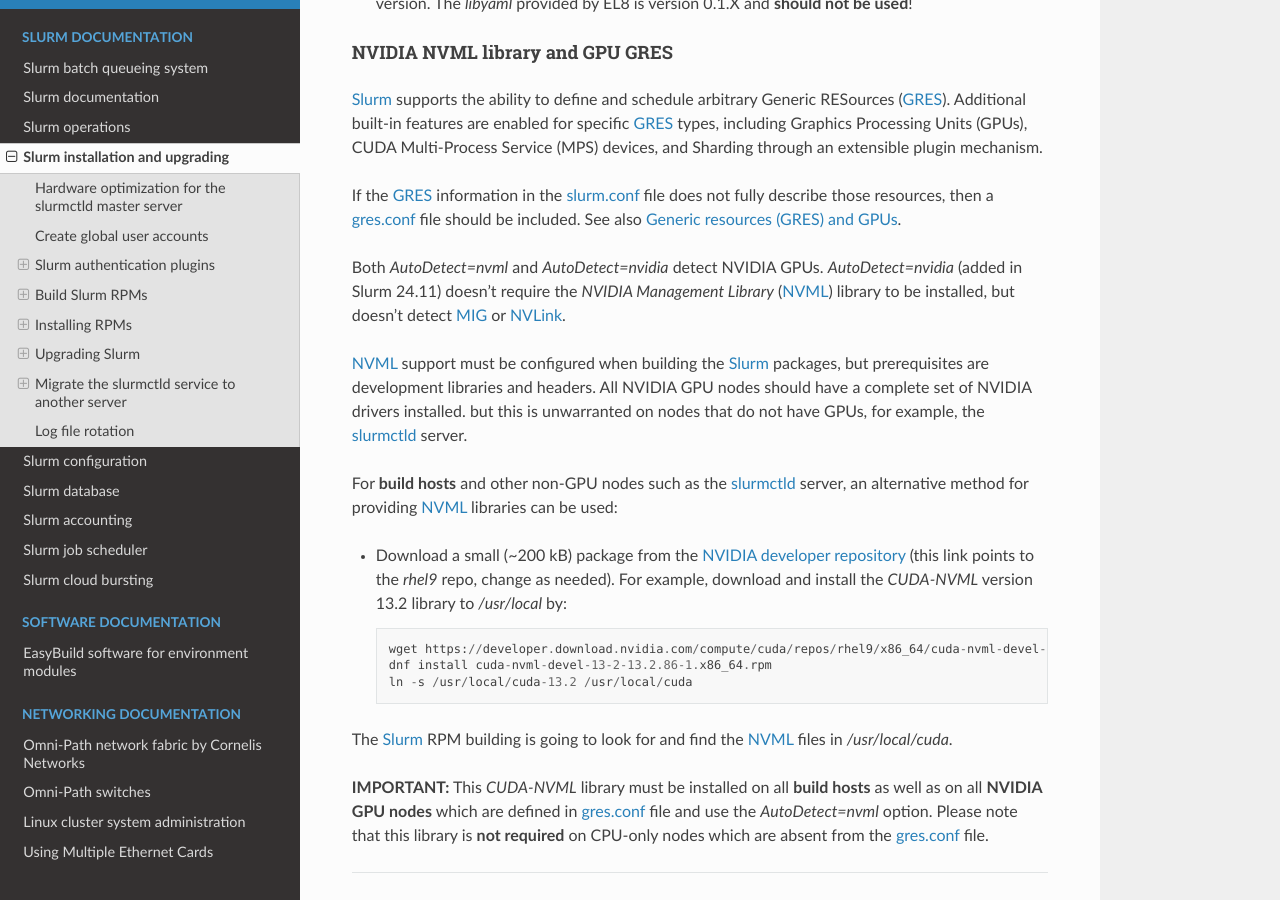
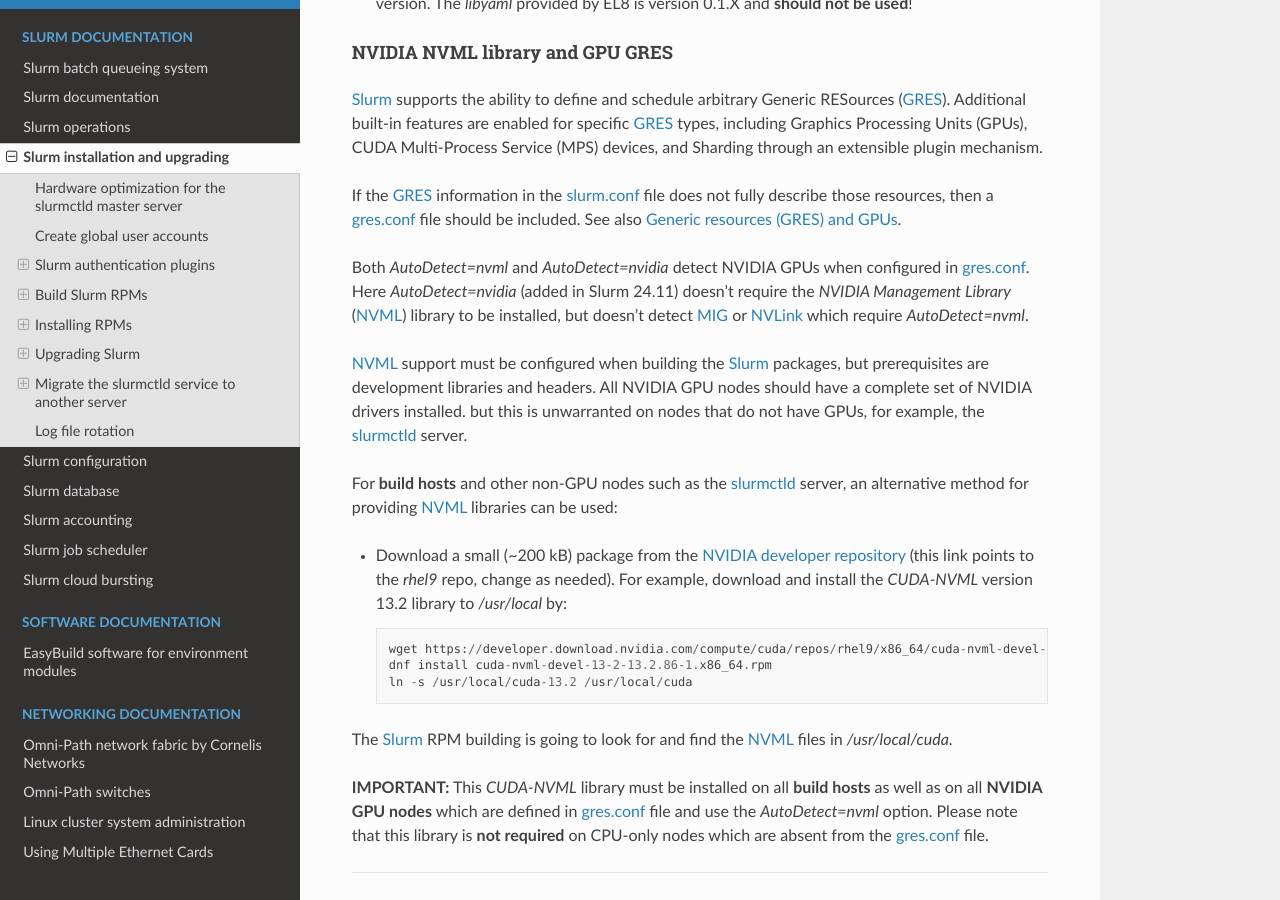
Before and after one commit to OleHolmNielsen/Niflheim_system, a Sphinx documentation site: the page built from docs/Slurm_installation.rst, in a window 1280 px wide and 900 px high, scrolled down 11589 px. Built offline with Sphinx 7.4.7 and the Read the Docs theme 3.1.0, drawn with Linux system fonts in a browser that asks for light colours.

Commit message:
Minor changes

```diff
--- a/docs/Slurm_installation.rst
+++ b/docs/Slurm_installation.rst
@@ -536,9 +536,9 @@
 then a gres.conf_ file should be included.
 See also :ref:`generic-resources-(gres)-and-gpus`.
 
-Both `AutoDetect=nvml` and `AutoDetect=nvidia` detect NVIDIA GPUs.
-`AutoDetect=nvidia` (added in Slurm 24.11) doesn't require the *NVIDIA Management Library* (NVML_) library to be installed,
-but doesn't detect MIG_ or NVLink_.
+Both `AutoDetect=nvml` and `AutoDetect=nvidia` detect NVIDIA GPUs when configured in gres.conf_.
+Here `AutoDetect=nvidia` (added in Slurm 24.11) doesn't require the *NVIDIA Management Library* (NVML_) library to be installed,
+but doesn't detect MIG_ or NVLink_ which require `AutoDetect=nvml`.
 
 NVML_ support must be configured when building the Slurm_ packages,
 but prerequisites are development libraries and headers.
```
